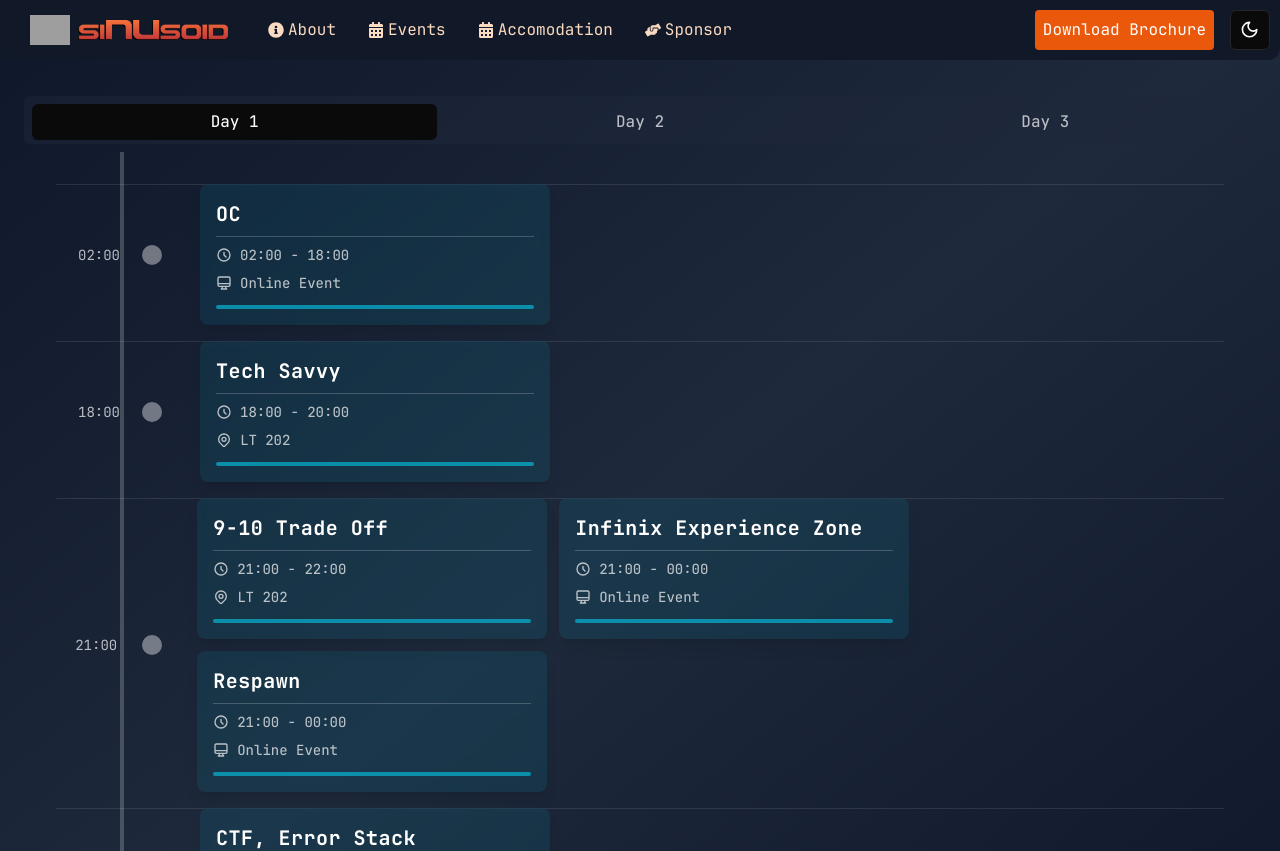
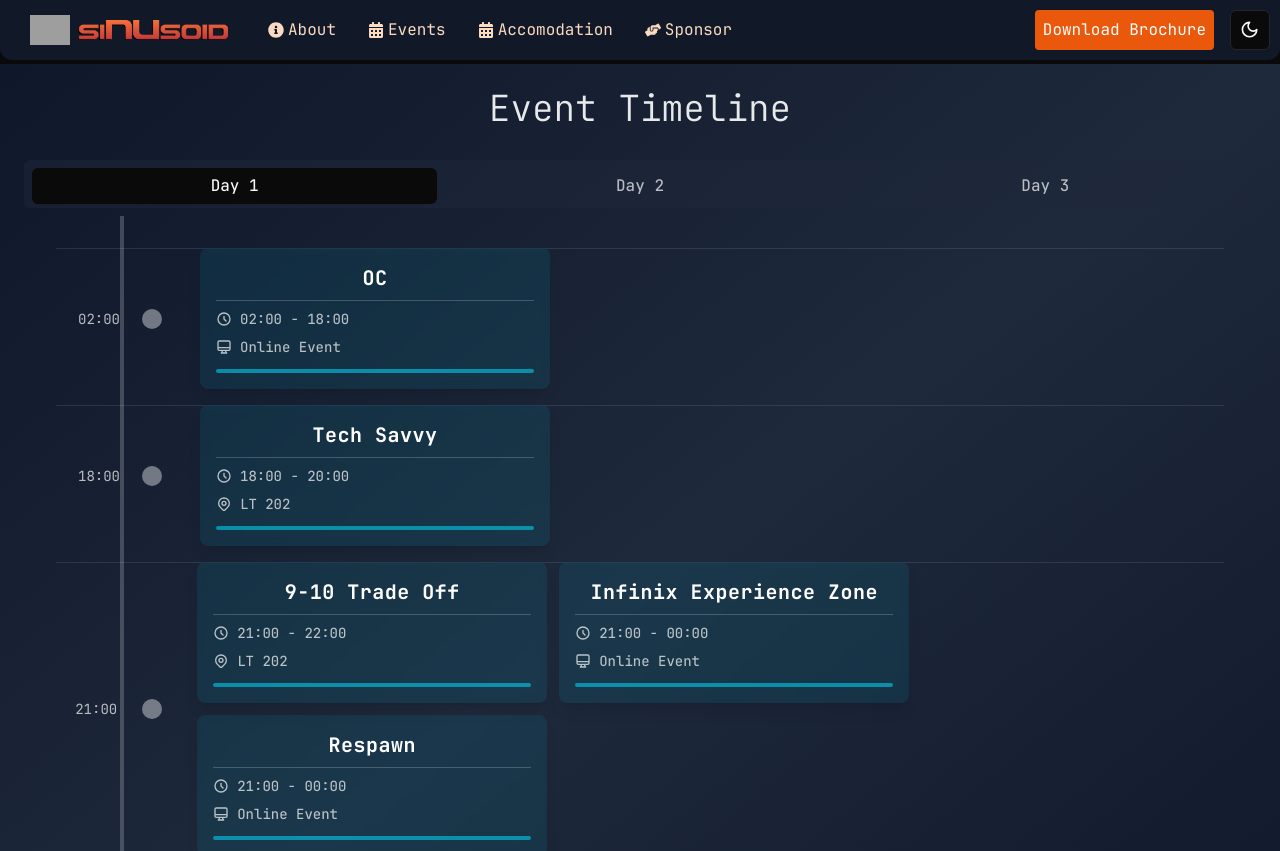
Before and after one commit to thelegendaryarticuno/sinunextfront, a Next.js app: page /timeline in a window 1280 px wide. Shown: the top 851 px of the page. Built offline with nearby package versions, Linux system fonts and the light colour scheme; grey boxes are pictures that could not be loaded.

Commit message:
updated timeline

```diff
--- a/src/components/timeline/structure.tsx
+++ b/src/components/timeline/structure.tsx
@@ -290,33 +290,22 @@ export default function Component() {
 
   return (
     <div
-      className={`w-auto min-h-screen ${
+      className={`w-auto min-h-screen mt-16 text-center ${
         theme === "dark"
           ? "bg-gradient-to-br from-slate-900 via-slate-800 to-slate-900"
           : "bg-gradient-to-br from-gray-50 via-gray-100 to-gray-50"
       } p-2 sm:p-3 md:p-4 lg:p-6`}
     >
       <div className="max-w-full lg:max-w-7xl mx-auto">
-        <header className="flex items-center justify-between mb-4 sm:mb-6 md:mb-8">
-          <div className="flex items-center gap-2 sm:gap-4 md:gap-6">
+        <header className="flex items-center justify-center mb-4 sm:mb-6 md:mb-8">
+          <div className="flex items-center text-center gap-2 sm:gap-4 md:gap-6">
             <div
               className={`${
                 theme === "dark" ? "text-white/90" : "text-gray-800"
-              } text-lg sm:text-xl md:text-2xl font-light`}
+              } text-4xl sm:text-xl md:text-4xl font-light`}
             >
               Event Timeline
             </div>
-          </div>
-          <div className="flex items-center gap-2">
-            <Button
-              variant="ghost"
-              size="icon"
-              className={`${
-                theme === "dark"
-                  ? "text-white/70 hover:text-white"
-                  : "text-gray-600 hover:text-gray-800"
-              }`}
-            ></Button>
           </div>
         </header>
 
```
